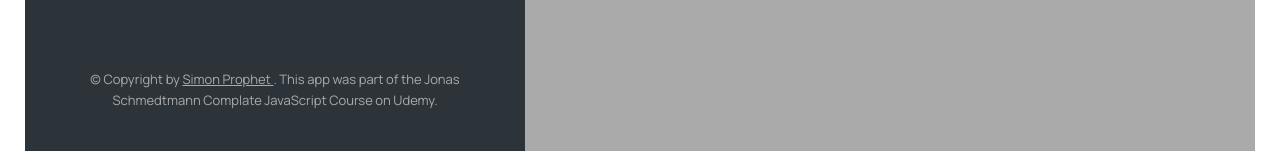
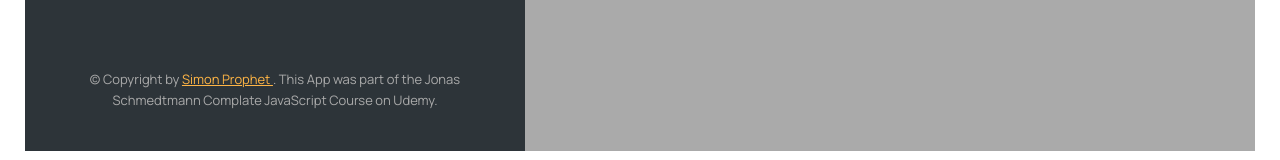
Before and after one commit to Prof758/mapty-app, a plain HTML site: page index.html in a window 1280 px wide. Shown: the part 624-784 px from the top of the page. Drawn offline with Linux system fonts and the light colour scheme.

Commit message:
add update to footer github link

```diff
--- a/index.html
+++ b/index.html
@@ -108,12 +108,9 @@
 
       <p class="copyright">
         &copy; Copyright by
-        <a
-          class="twitter-link"
-          target="_blank"
-          href="https://twitter.com/jonasschmedtman"
+        <a class="GITHUB" target="_blank" href="https://github.com/Prof758"
           >Simon Prophet </a
-        >. This app was part of the Jonas Schmedtmann Complate JavaScript Course
+        >. This App was part of the Jonas Schmedtmann Complate JavaScript Course
         on Udemy.
       </p>
     </div>
```
